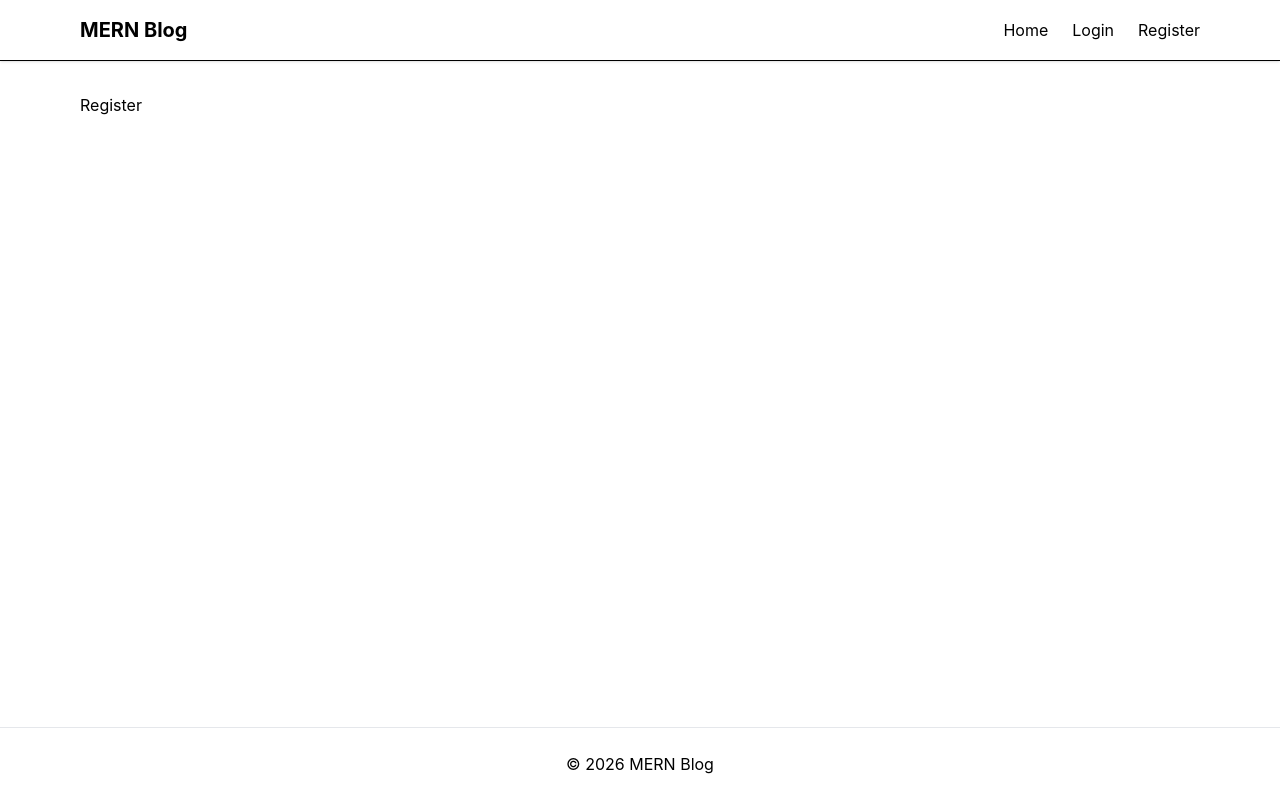
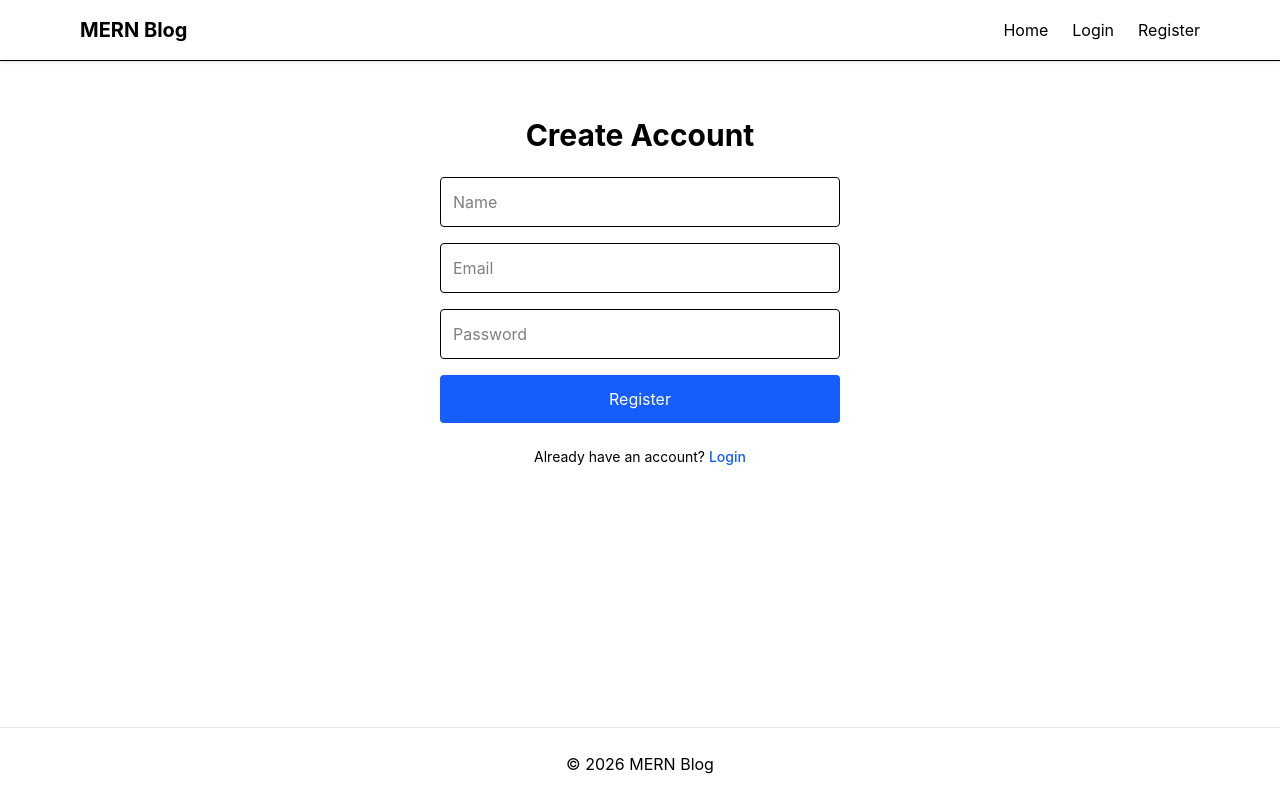
Before and after one commit to SourabhBishnoi100/DevBlog-MERN, a React app in the folder frontend/: page /register in a window 1280 px wide. Built offline with nearby package versions, Linux system fonts and the light colour scheme; no server answers; the HTML template or start-up script is replaced by a standard one.

Commit message:
feat(frontend): Add register user page, fix loginUser and registerUser functions in auth.js

```diff
--- a/frontend/src/api/auth.js
+++ b/frontend/src/api/auth.js
@@ -2,14 +2,14 @@ import { apiFetch } from "./client";
 
 export function loginUser(credentials){
     return apiFetch("/users/login", {
-        method: "Post",
+        method: "POST",
         body: JSON.stringify(credentials)
     })
 }
 
 export function registerUser(userData){
     return apiFetch("/users/register", {
-        method: "Post",
-        body: JSON.parse(userData),
+        method: "POST",
+        body: JSON.stringify(userData),
     })
 }
--- a/frontend/src/pages/auth/Register.jsx
+++ b/frontend/src/pages/auth/Register.jsx
@@ -1,9 +1,119 @@
-import React from 'react'
+import { useState } from "react";
+import { Link, useNavigate } from "react-router";
 
-const Register = () => {
-  return (
-    <div>Register</div>
-  )
+import { registerUser } from "../../api/auth";
+import { useAuth } from "../../context/AuthContext";
+
+function Register() {
+    const navigate = useNavigate();
+
+    const { login } = useAuth();
+
+    const [formData, setFormData] = useState({
+        name: "",
+        email: "",
+        password: "",
+    });
+
+    const [loading, setLoading] = useState(false);
+    const [error, setError] = useState("");
+
+    function handleChange(e) {
+        const { name, value } = e.target;
+
+        setFormData((prev) => ({
+            ...prev,
+            [name]: value,
+        }));
+    }
+
+    async function handleSubmit(e) {
+        e.preventDefault();
+
+        setLoading(true);
+        setError("");
+
+        try {
+            const response = await registerUser(formData);
+
+            login(response.data);
+
+            navigate("/dashboard", {
+                replace: true,
+            });
+        } catch (err) {
+            setError(err.message);
+        } finally {
+            setLoading(false);
+        }
+    }
+
+    return (
+        <div className="mx-auto max-w-md p-6">
+            <h1 className="mb-6 text-center text-3xl font-bold">
+                Create Account
+            </h1>
+
+            <form
+                onSubmit={handleSubmit}
+                className="space-y-4"
+            >
+                <input
+                    type="text"
+                    name="name"
+                    placeholder="Name"
+                    value={formData.name}
+                    onChange={handleChange}
+                    className="w-full rounded border p-3"
+                    required
+                />
+
+                <input
+                    type="email"
+                    name="email"
+                    placeholder="Email"
+                    value={formData.email}
+                    onChange={handleChange}
+                    className="w-full rounded border p-3"
+                    required
+                />
+
+                <input
+                    type="password"
+                    name="password"
+                    placeholder="Password"
+                    value={formData.password}
+                    onChange={handleChange}
+                    className="w-full rounded border p-3"
+                    required
+                />
+
+                {error && (
+                    <p className="text-sm text-red-600">
+                        {error}
+                    </p>
+                )}
+
+                <button
+                    type="submit"
+                    disabled={loading}
+                    className="w-full rounded bg-blue-600 py-3 text-white hover:bg-blue-700 disabled:opacity-50"
+                >
+                    {loading ? "Creating Account..." : "Register"}
+                </button>
+            </form>
+
+            <p className="mt-6 text-center text-sm">
+                Already have an account?{" "}
+                <Link
+                    to="/login"
+                    className="font-medium text-blue-600 hover:underline"
+                >
+                    Login
+                </Link>
+            </p>
+        </div>
+    );
 }
 
-export default Register
+export default Register;
```
